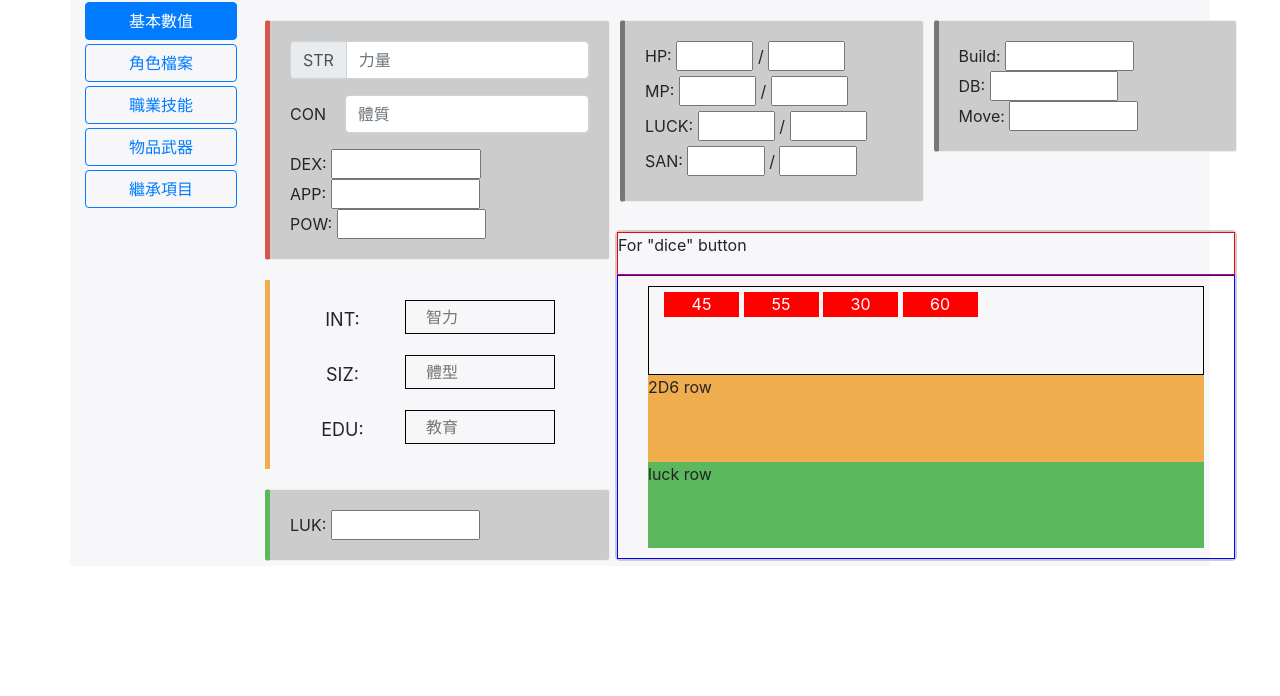
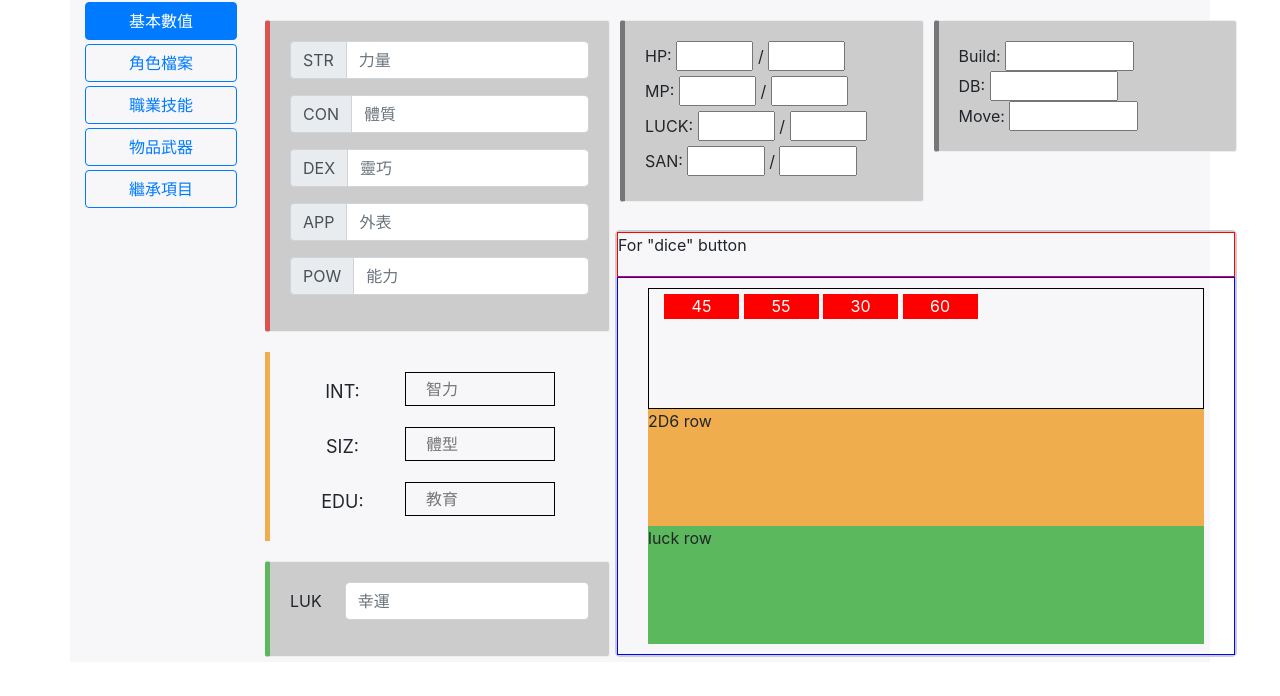
Before and after one commit to ntp890517/COC, a Django app: page /index/ in a window 1280 px wide. Shown: the part 56-752 px from the top of the page. Run offline with Django 3.2, Linux system fonts and the light colour scheme; some libraries are stand-ins or nearby versions.

Commit message:
align style for demo

```diff
--- a/COC/Create_Character/templates/index.html
+++ b/COC/Create_Character/templates/index.html
@@ -42,15 +42,30 @@
                             </div>
                             <input id="input-str" type="text" class="form-control" aria-label="Default" aria-describedby="inputGroup-STR" placeholder="力量">
                         </div>
-                        <div class="form-group row">
-                            <label for="inputCON" class="col-sm-2 col-form-label">CON</label>
-                            <div class="col-sm-10">
-                                <input id="input-con" type="text" class="form-control" id="inputCON" placeholder="體質">
+                        <div class="input-group mb-3">
+                            <div class="input-group-prepend">
+                                <span class="input-group-text" id="inputGroup-CON">CON</span>
                             </div>
+                            <input id="input-con" type="text" class="form-control" aria-label="Default" aria-describedby="inputGroup-CON" placeholder="體質">
                         </div>
-                        DEX: <input id="input-dex" type="text" name="dex" class="value-input"><br>
-                        APP: <input id="input-app" type="text" name="app" class="value-input"><br>
-                        POW: <input id="input-pow" type="text" name="pow" class="value-input"><br>
+                        <div class="input-group mb-3">
+                            <div class="input-group-prepend">
+                                <span class="input-group-text" id="inputGroup-DEX">DEX</span>
+                            </div>
+                            <input id="input-dex" type="text" class="form-control" aria-label="Default" aria-describedby="inputGroup-DEX" placeholder="靈巧">
+                        </div>
+                        <div class="input-group mb-3">
+                            <div class="input-group-prepend">
+                                <span class="input-group-text" id="inputGroup-APP">APP</span>
+                            </div>
+                            <input id="input-app" type="text" class="form-control" aria-label="Default" aria-describedby="inputGroup-APP" placeholder="外表">
+                        </div>
+                        <div class="input-group mb-3">
+                            <div class="input-group-prepend">
+                                <span class="input-group-text" id="inputGroup-POW">POW</span>
+                            </div>
+                            <input id="input-pow" type="text" class="form-control" aria-label="Default" aria-describedby="inputGroup-POW" placeholder="能力">
+                        </div>
                     </div>
                     <div class="property-group">
                         <div class="property-item">
@@ -67,7 +82,12 @@
                         </div>
                     </div>
                     <div class="bs-callout bs-callout-success bg-gray">
-                        LUK: <input type="text" name="luk" class="value-input"><br>
+                        <div class="form-group row">
+                            <label for="inputLUK" class="col-sm-2 col-form-label">LUK</label>
+                            <div class="col-sm-10">
+                                <input id="input-luk" type="text" class="form-control" id="inputLUK" placeholder="幸運">
+                            </div>
+                        </div>
                     </div>
                 </div>
                 <div class="grid-1-region-2" >
```
